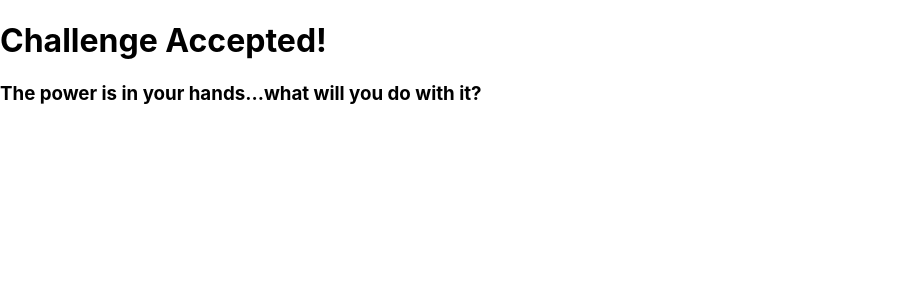
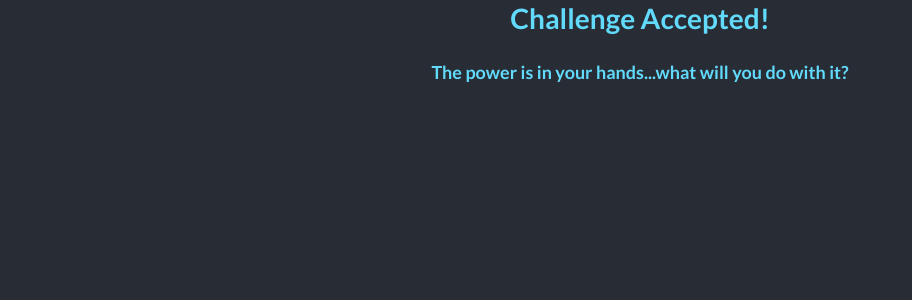
Before and after one commit to Jendnice/challenge_accepted, a React (Create React App) app in the folder client/: page / in a window 1280 px wide. Shown: the top 300 px of the page, without its empty margins (0-912 px from the left). Built offline with nearby package versions, Linux system fonts and the light colour scheme.

Commit message:
install semantic-ui-react, update index.html to link to stylesheets and show correct title, adjust index.css and App.css styling, import App.css into App.js

```diff
--- a/client/package.json
+++ b/client/package.json
@@ -12,7 +12,8 @@
     "react-router-dom": "^5.1.2",
     "react-scripts": "3.3.1",
     "redux": "^4.0.5",
-    "redux-thunk": "^2.3.0"
+    "redux-thunk": "^2.3.0",
+    "semantic-ui-react": "^0.88.2"
   },
   "scripts": {
     "start": "PORT=3001 react-scripts start",
--- a/client/public/index.html
+++ b/client/public/index.html
@@ -10,6 +10,10 @@
       content="Web site created using create-react-app"
     />
     <link rel="apple-touch-icon" href="%PUBLIC_URL%/logo192.png" />
+
+    <link rel="stylesheet" href="//cdn.jsdelivr.net/npm/semantic-ui@2.4.2/dist/semantic.min.css" />
+    <link href="https://fonts.googleapis.com/icon?family=Material+Icons" rel="stylesheet">
+
     <!--
       manifest.json provides metadata used when your web app is installed on a
       user's mobile device or desktop. See https://developers.google.com/web/fundamentals/web-app-manifest/
@@ -24,7 +28,7 @@
       work correctly both with client-side routing and a non-root public URL.
       Learn how to configure a non-root public URL by running `npm run build`.
     -->
-    <title>React App</title>
+    <title>Challenge Accepted</title>
   </head>
   <body>
     <noscript>You need to enable JavaScript to run this app.</noscript>
--- a/client/src/App.css
+++ b/client/src/App.css
@@ -1,7 +1,11 @@
-.App {
+
+/* ---- Original styling for React App ------ */
+
+/* .App {
   text-align: center;
-}
+} */
 
+/*
 .App-logo {
   height: 40vmin;
   pointer-events: none;
@@ -35,4 +39,12 @@
   to {
     transform: rotate(360deg);
   }
+} */
+
+
+
+.App {
+  text-align: center;
+  background-color: #282c34;
+  color: #61dafb
 }
--- a/client/src/App.js
+++ b/client/src/App.js
@@ -27,6 +27,7 @@
 
 // export default App;
 
+import './App.css';
 import React, { Component } from 'react';
 import PowersContainer from './containers/PowersContainer';
 // import PowerShow from './components/powers/PowerShow';
@@ -51,7 +52,6 @@ class App extends Component {
               </Switch>
             </div>
       </Router>
-
     )
   }
 
--- a/client/src/index.css
+++ b/client/src/index.css
@@ -5,6 +5,7 @@ body {
     sans-serif;
   -webkit-font-smoothing: antialiased;
   -moz-osx-font-smoothing: grayscale;
+  background-color: #282c34;
 }
 
 code {
```
Also changed, not shown: 1 other file (tests, documents, lock files or other folders).
